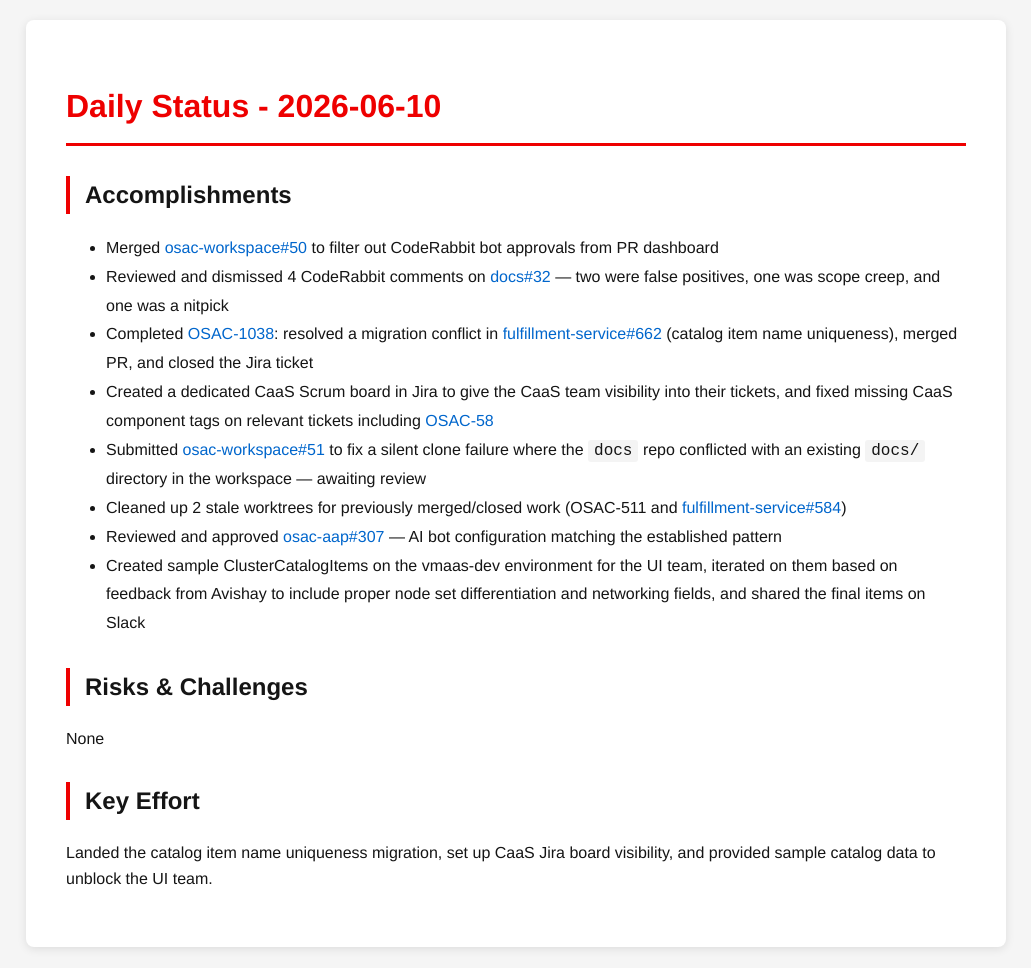
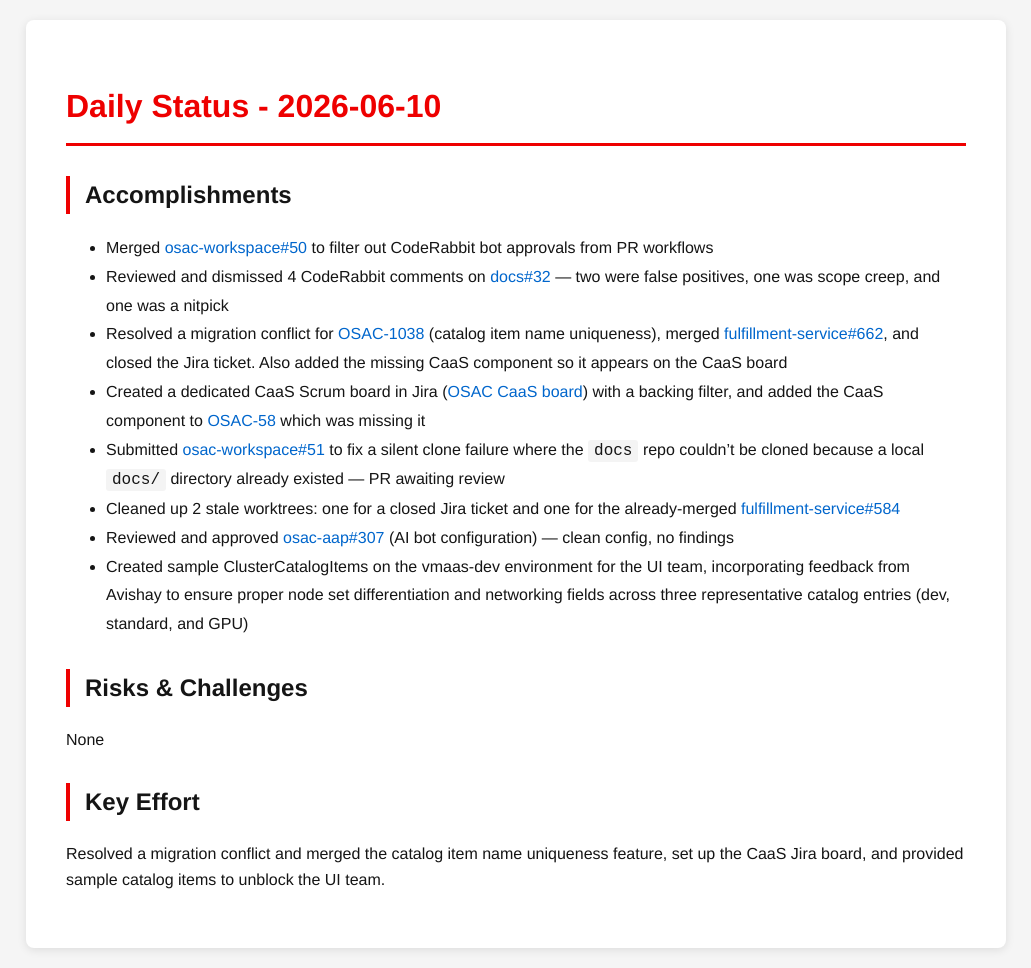
Before and after one commit to tzvatot/daily-status, a Jekyll site: the page built from 2026-06-10.md, in a window 1280 px wide. Shown: the whole page, without its empty margins (124-1155 px from the left). Built offline with Jekyll 4.4.1, drawn with Linux system fonts in a browser that asks for light colours.

Commit message:
Daily status update - 2026-06-10

```diff
--- a/2026-06-10.md
+++ b/2026-06-10.md
@@ -7,17 +7,17 @@
 # Daily Status - 2026-06-10
 
 ## Accomplishments
-- Merged [osac-workspace#50](https://github.com/osac-project/osac-workspace/pull/50) to filter out CodeRabbit bot approvals from PR dashboard
+- Merged [osac-workspace#50](https://github.com/osac-project/osac-workspace/pull/50) to filter out CodeRabbit bot approvals from PR workflows
 - Reviewed and dismissed 4 CodeRabbit comments on [docs#32](https://github.com/osac-project/docs/pull/32) — two were false positives, one was scope creep, and one was a nitpick
-- Completed [OSAC-1038](https://redhat.atlassian.net/browse/OSAC-1038): resolved a migration conflict in [fulfillment-service#662](https://github.com/osac-project/fulfillment-service/pull/662) (catalog item name uniqueness), merged PR, and closed the Jira ticket
-- Created a dedicated CaaS Scrum board in Jira to give the CaaS team visibility into their tickets, and fixed missing CaaS component tags on relevant tickets including [OSAC-58](https://redhat.atlassian.net/browse/OSAC-58)
-- Submitted [osac-workspace#51](https://github.com/osac-project/osac-workspace/pull/51) to fix a silent clone failure where the `docs` repo conflicted with an existing `docs/` directory in the workspace — awaiting review
-- Cleaned up 2 stale worktrees for previously merged/closed work (OSAC-511 and [fulfillment-service#584](https://github.com/osac-project/fulfillment-service/pull/584))
-- Reviewed and approved [osac-aap#307](https://github.com/osac-project/osac-aap/pull/307) — AI bot configuration matching the established pattern
-- Created sample ClusterCatalogItems on the vmaas-dev environment for the UI team, iterated on them based on feedback from Avishay to include proper node set differentiation and networking fields, and shared the final items on Slack
+- Resolved a migration conflict for [OSAC-1038](https://redhat.atlassian.net/browse/OSAC-1038) (catalog item name uniqueness), merged [fulfillment-service#662](https://github.com/osac-project/fulfillment-service/pull/662), and closed the Jira ticket. Also added the missing CaaS component so it appears on the CaaS board
+- Created a dedicated CaaS Scrum board in Jira ([OSAC CaaS board](https://redhat.atlassian.net/jira/software/c/projects/OSAC/boards/12411)) with a backing filter, and added the CaaS component to [OSAC-58](https://redhat.atlassian.net/browse/OSAC-58) which was missing it
+- Submitted [osac-workspace#51](https://github.com/osac-project/osac-workspace/pull/51) to fix a silent clone failure where the `docs` repo couldn't be cloned because a local `docs/` directory already existed — PR awaiting review
+- Cleaned up 2 stale worktrees: one for a closed Jira ticket and one for the already-merged [fulfillment-service#584](https://github.com/osac-project/fulfillment-service/pull/584)
+- Reviewed and approved [osac-aap#307](https://github.com/osac-project/osac-aap/pull/307) (AI bot configuration) — clean config, no findings
+- Created sample ClusterCatalogItems on the vmaas-dev environment for the UI team, incorporating feedback from Avishay to ensure proper node set differentiation and networking fields across three representative catalog entries (dev, standard, and GPU)
 
 ## Risks & Challenges
 None
 
 ## Key Effort
-Landed the catalog item name uniqueness migration, set up CaaS Jira board visibility, and provided sample catalog data to unblock the UI team.
+Resolved a migration conflict and merged the catalog item name uniqueness feature, set up the CaaS Jira board, and provided sample catalog items to unblock the UI team.
```
